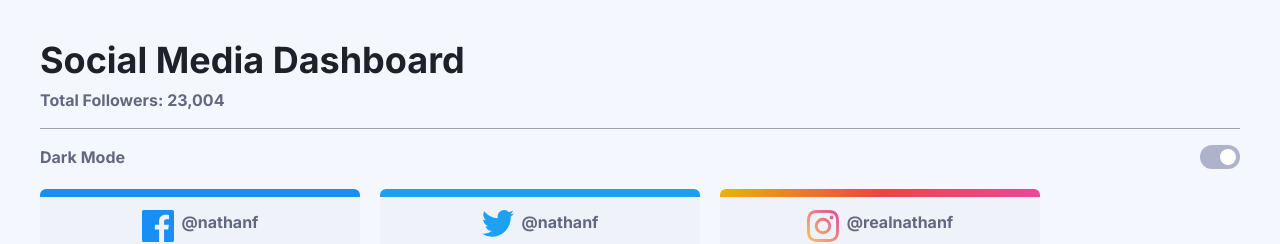
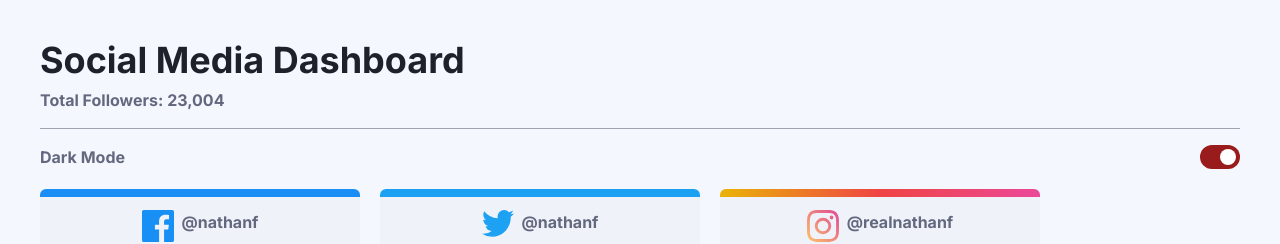
Before and after one commit to scarecrow-404/social-media-dashboard-with-theme-switcher, a React (Vite) app: page / in a window 1280 px wide. Shown: the top 244 px of the page. Built offline with nearby package versions, Linux system fonts and the light colour scheme.

Commit message:
fix(app.jsx):fix toggle switch color to change with theme

```diff
--- a/src/App.jsx
+++ b/src/App.jsx
@@ -36,7 +36,7 @@ function App() {
             className={` group-hover:bg-gradient-to-r group-hover:from-[hsl(210,78%,56%)] group-hover:to-[hsl(146,68%,55%)] bg-[#CDD7EE] w-10 h-6 rounded-full ${
               isChecked
                 ? "bg-gradient-to-r from-[hsl(210,78%,56%)] to-[hsl(146,68%,55%)]"
-                : "bg-[hsl(230,22%,74%)]"
+                : "bg-red-800"
             }`}
           ></div>
           <div
@@ -53,7 +53,7 @@ function App() {
       <div className={`${isDarkMode ? "bg-[hsl(230,17%,14%)]" : ""}`}>
         <div
           className={`absolute w-[100%] h-[300px] z-20 rounded-b-3xl ${
-            isDarkMode ? "bg-[hsl(230,17%,16%)]" : "bg-[hsl(225,100%,98%)]"
+            isDarkMode ? " bg-yellow-200" : "bg-[hsl(225,100%,98%)]"
           } `}
         ></div>
 
```
